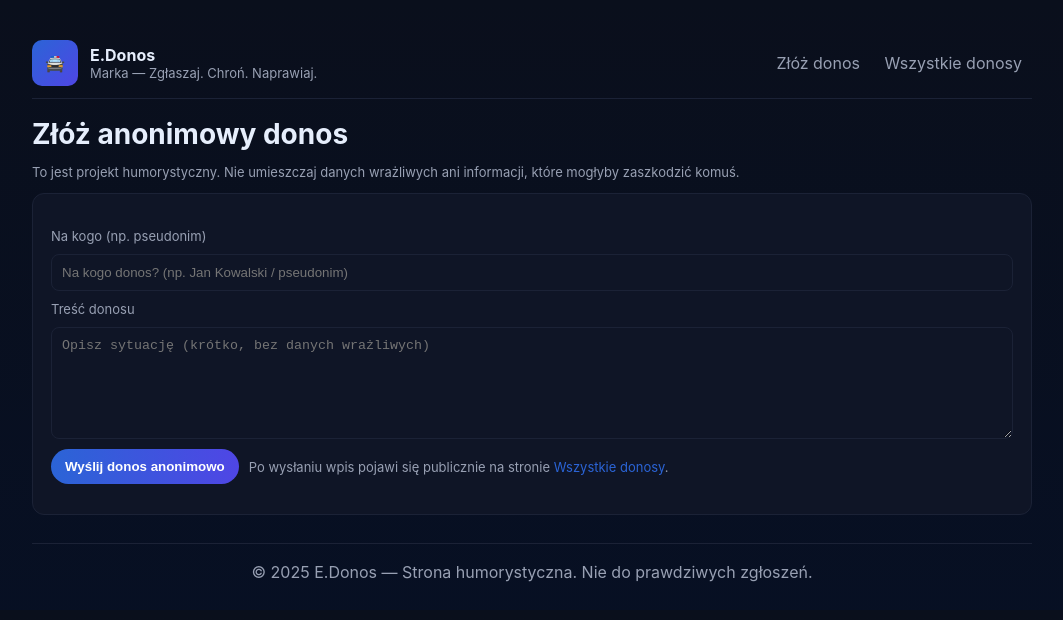
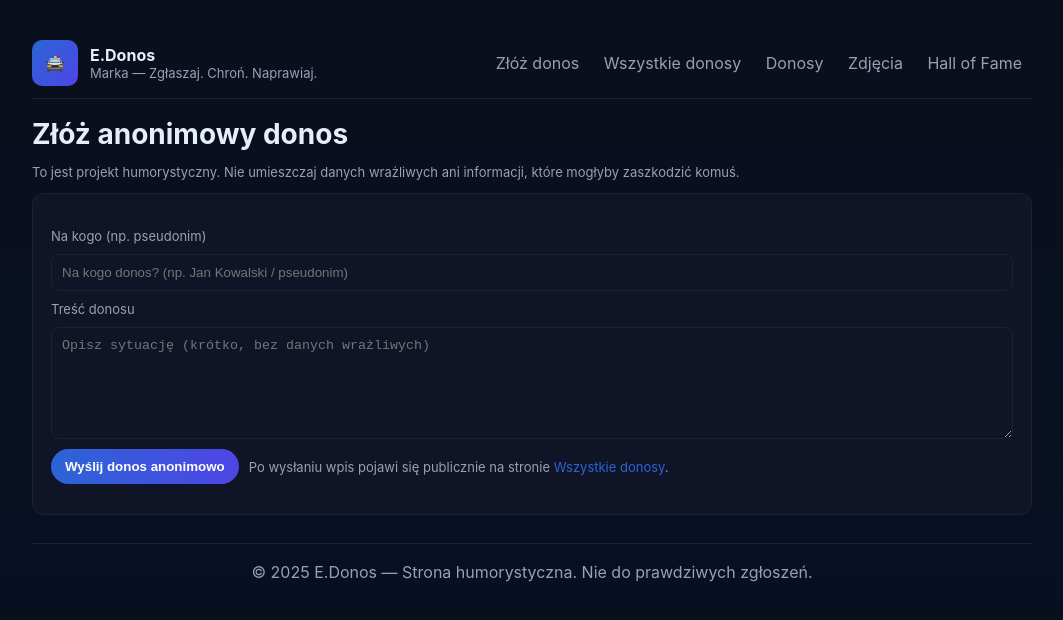
Before and after one commit to sebarybka2115-create/Donos-na-wszystkich.Slupsk, a plain HTML site: page index.html in a window 1280 px wide. Shown: the whole page, without its empty margins (108-1171 px from the left). Drawn offline with Linux system fonts and the light colour scheme.

Commit message:
Update index.html

```diff
--- a/index.html
+++ b/index.html
@@ -39,6 +39,9 @@
       <nav>
         <a href="index.html">Złóż donos</a>
         <a href="reports.html">Wszystkie donosy</a>
+        <a href="donosy.html">Donosy</a>
+<a href="zdjecia.html">Zdjęcia</a>
+<a href="hof.html">Hall of Fame</a>
       </nav>
     </header>
 
```
